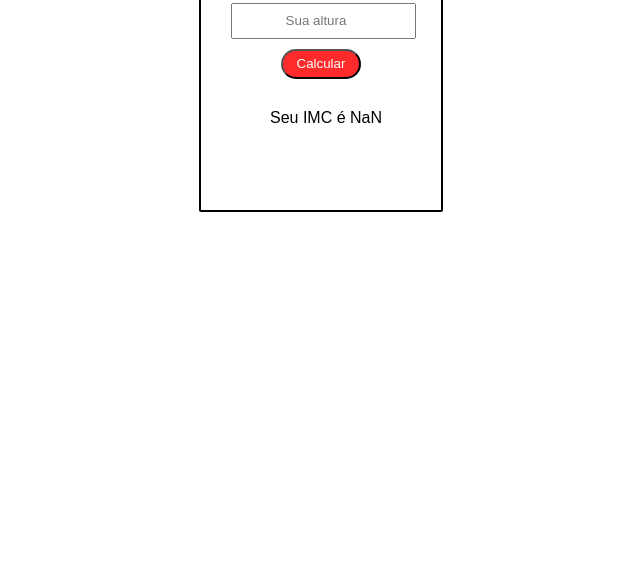
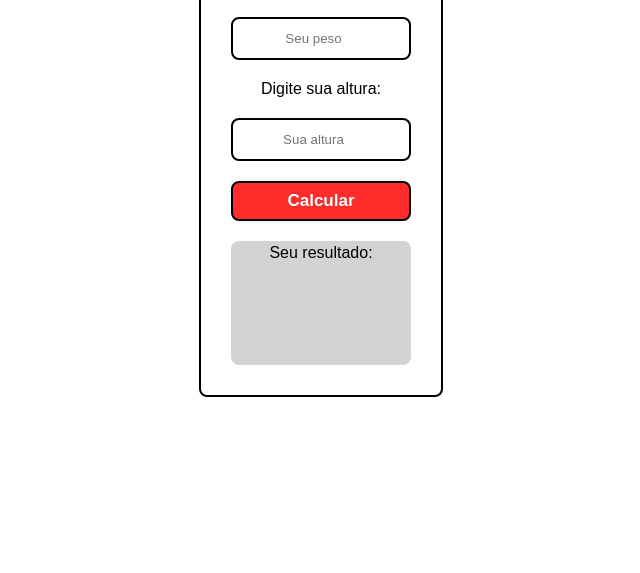
Before and after one commit to Luana-Card/calculadora-imc, a plain HTML site: page index.html in a window 1280 px wide. Shown: the part 227-800 px from the top of the page, without its empty margins (319-959 px from the left). Drawn offline with Linux system fonts and the light colour scheme.

Commit message:
Utilizando flexbox na estilização + ajustes nos arquivos html e js

```diff
--- a/css/style.css
+++ b/css/style.css
@@ -1,46 +1,49 @@
-h1{
+* {
+    font-family: sans-serif;;
+    padding: 0px;
+    margin: 0px;
+    border: 0;
+}
+
+.form{
+    margin-top: 10vh;
+}
+
+h1 {
     color: rgba(255, 0, 0, 0.836);
 }
-.form{
-    margin: auto;
-    margin-top: 50px;
-    font-family: sans-serif;
+
+#calculator{
+    border: 2px solid black;
+    width: 180px;
+    height: 60vh;
+    padding: 30px;
+    margin: 0 auto;
+    border-radius: 8px;
+    display: flex;
+    flex-direction: column;
+    gap: 20px;
+    text-align: center;
 }
 
-.calculator{
-    background-color: white;
-    border: 2px solid black;
-    width: 180px;
-    height: 350px;
-    padding: 30px;
-    margin: auto;
-    padding-top: 5px;
+input, button {
     text-align: center;
-    border-radius: 2px;
+    height: 50px;
+    border-radius: 8px;
+    border: 2px solid black ;
 
 }
 
-input{
-    margin-top: 10px;
-    height: 30px;
-    text-align: center;
-    width: 30;
+#calculateBtn {
+    font-size: 17px;
+    font-weight: bold;
+    color: azure;
+    background-color: rgba(255, 0, 0, 0.836);;
 }
 
-button{
-    color: white;
-    background-color: rgba(255, 0, 0, 0.836);
-    width: 80px;
-    height: 30px;
-    margin-top: 10px;
-    border-radius: 25px;
+.results{
+    background-color: lightgrey;
+    padding: 3px;
+    border-radius: 8px;
+    height: 150px;
 }
-
-
-.results{
-    width: 190px;
-    height: 15px;
-    margin: auto;
-    margin-top: 20px;
-    padding-top: 10px;
-}
--- a/index.html
+++ b/index.html
@@ -10,30 +10,34 @@
 
 <body>
     <form class="form">
-        <div class="calculator">
+        <div id="calculator">
             <h1> Calculadora  IMC</h1>
 
+            <p>Digite seu peso:</p>
             <input
             id="inputWeight"
             type="number"
-            min="1"
             placeholder="Seu peso"
             ></input>
 
+            <p>Digite sua altura:</p>
             <input
             id="inputHeight"
             type="number"
-            min="1"
             placeholder="Sua altura"
             ></input>
 
             <button
-            type="submit"
+            onclick="calculateImc()"
             id="calculateBtn"
             >Calcular</button>
 
-            <div class="results" id="result">AAA</div>
-            <div  class="results" id="classification">AAA</div>
+            <div class="results" id="result">
+                <p>Seu resultado:</p> <br>
+                <p id="classification"></p>
+            </div>
+
+            <!-- <div  class="results" id="classification"></div> -->
 
         </div>
     </form>
--- a/js/script.js
+++ b/js/script.js
@@ -2,31 +2,30 @@ let weight= document.querySelector('#inputWeight');
 let height = document.querySelector('#inputHeight');
 let result = document.querySelector('#result');
 let calculateBtn = document.querySelector('#calculate');
-let classification = document.querySelector('#classification');
 
 
-    var imc = weight.value/(height.value * height.value);
-    result.textContent = `Seu IMC é ${imc.toFixed(2)}`;
+function calculateImc() {
+    const imc = weight.value/(height.value * height.value);
+    let classification = ""
 
-    !height || !weight ? result.textContent = "" : result.textContent = `Seu IMC é ${imc.toFixed(2)}`;
-
-    if(!imc){
-        classification.textContent = "";
-    }
-    else if(imc <= 18.5){
-        classification.textContent = "Situação: Abaixo do peso";
+    if(imc <= 18.5){
+        classification = "Situação: Abaixo do peso";
     }
     else if (imc >= 18.6 && imc <= 24.9){
-        classification.textContent = "Situação: Normal";
+        classification = "Situação: Normal";
     }
     else if (imc >= 25 && imc <= 29.9){
-        classification.textContent = "Situação: Sobrepeso";
+        classification = "Situação: Sobrepeso";
     }
     else if (imc >= 30 && imc <= 34.9){
-        classification.textContent = " Situação: Obesidade classe I";
+        classification = " Situação: Obesidade classe I";
     }
     else if (imc >= 35 && imc <= 39.9){
-        classification.textContent = " Situação: Obesidade classe II";
+        classification = " Situação: Obesidade classe II";
     }else{
-        classification.textContent = " Situação: Obesidade classe III";
+        classification = " Situação: Obesidade classe III";
     }
+
+    height.value == "" || weight.value == "" ? result.textContent = "" : result.textContent = `Seu IMC é ${imc.toFixed(2)} ${classification}`;
+
+}
```
